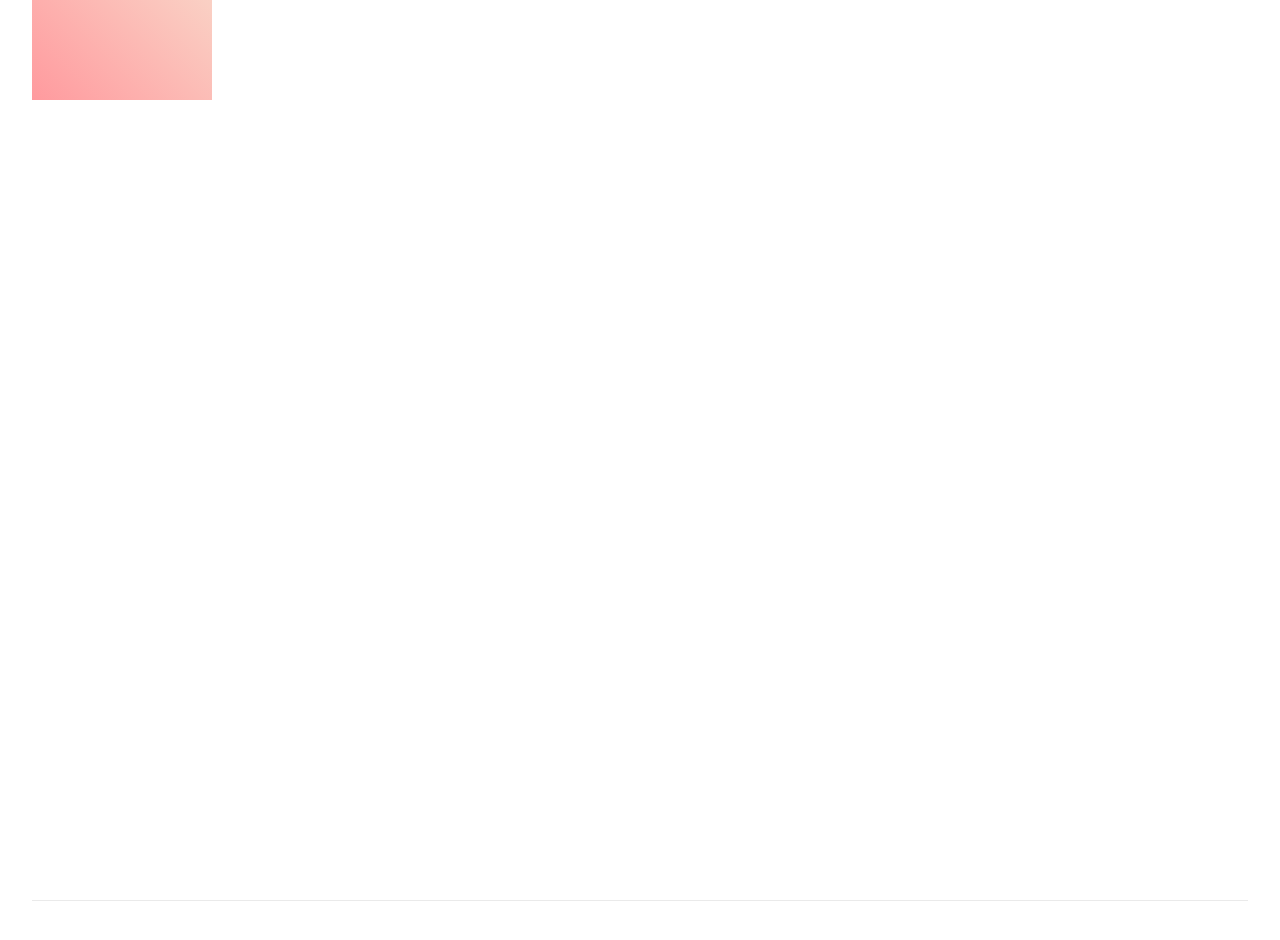
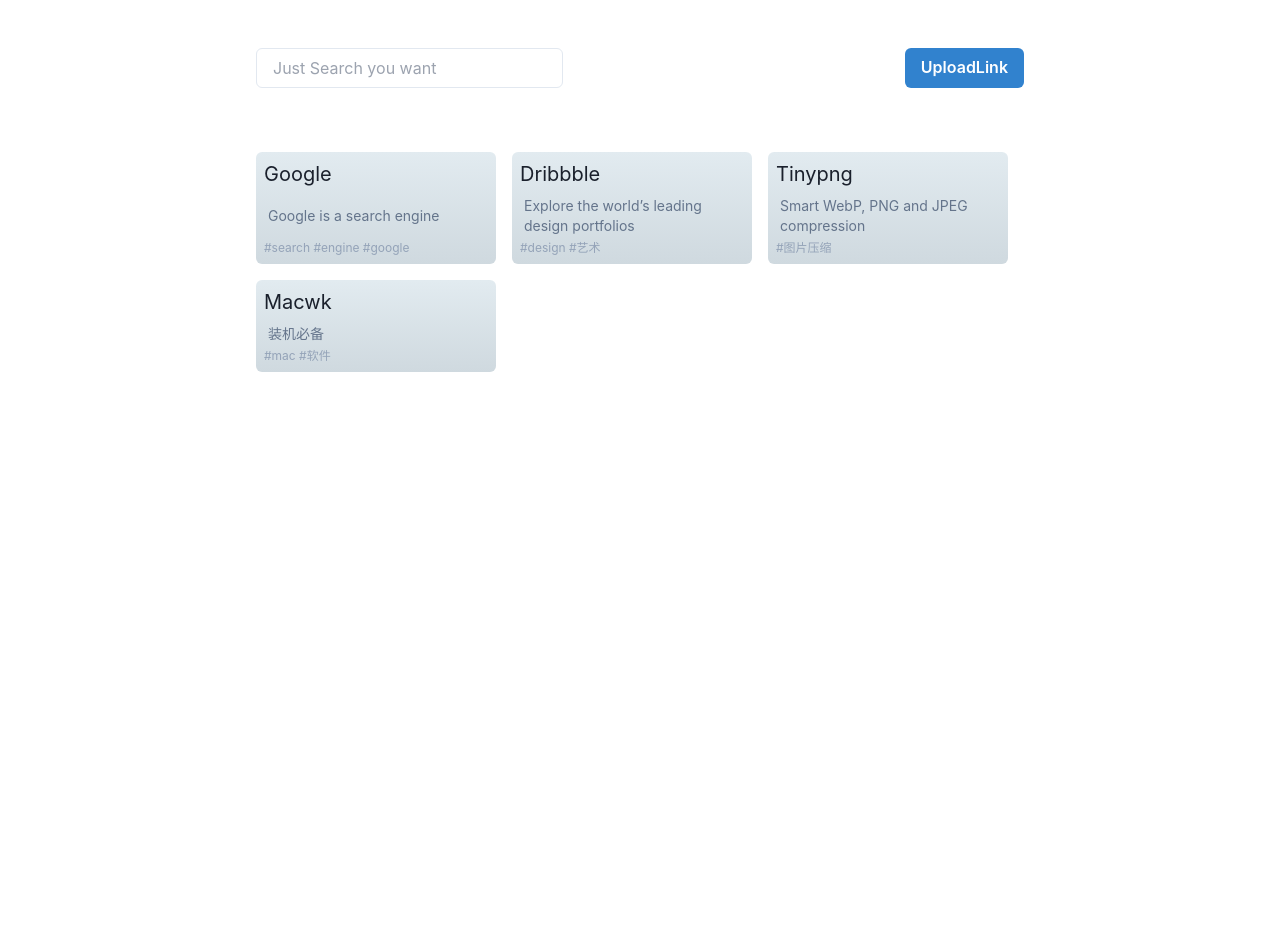
Before and after one commit to Yidoon/infinity-nav, a Next.js app: page / in a window 1280 px wide. Shown: the top 940 px of the page. After the commit the page ends 800 px from the top, so only its background shows below. Built offline with nearby package versions, Linux system fonts and the light colour scheme.

Commit message:
Add some nav item

```diff
--- a/components/NavCard/index.module.css
+++ b/components/NavCard/index.module.css
@@ -1,10 +1,14 @@
 .navCard {
-  height: 100px;
-  width: 180px;
-  background-image: linear-gradient(
-    45deg,
-    #ff9a9e 0%,
-    #fad0c4 99%,
-    #fad0c4 100%
-  );
+  width: 240px;
+  /* background-image: linear-gradient(120deg, #fdfbfb 0%, #ebedee 100%); */
+  background-image: linear-gradient(to top, #cfd9df 0%, #e2ebf0 100%);
+  /* background-image: linear-gradient(to top, #0ba360 0%, #3cba92 100%); */
+  /* background-image: linear-gradient(-225deg, #e3fdf5 0%, #ffe6fa 100%); */
 }
+.navCardDes {
+  overflow: hidden;
+  text-overflow: ellipsis;
+  display: -webkit-box;
+  -webkit-box-orient: vertical;
+  -webkit-line-clamp: 2;
+}
--- a/components/NavCard/index.tsx
+++ b/components/NavCard/index.tsx
@@ -1,6 +1,30 @@
-import React from "react";
+import React, { useMemo } from "react";
 import styles from "./index.module.css";
+import classnames from "classnames";
+import { NavItem } from "@/types/index";
 
-export default function NavCard() {
-  return <div className={styles.navCard}></div>;
+export default function NavCard(props: NavItem) {
+  const { name, description, tags, url } = props;
+
+  const _tags = useMemo(() => {
+    return tags.map((t) => `#${t}`).join(" ");
+  }, [tags]);
+
+  const _classNames = classnames(
+    "cursor-pointer flex flex-col justify-between p-2 rounded-md inline-block",
+    styles.navCard
+  );
+  const handleClick = () => {
+    window.open(url, "_blank");
+  };
+
+  return (
+    <div className={_classNames} onClick={handleClick}>
+      <div className="text-xl">{name}</div>
+      <div className="text-sm text-slate-500 mt-2 ml-1" title={description}>
+        {description}
+      </div>
+      <div className="text-xs text-slate-400 mt-1">{_tags}</div>
+    </div>
+  );
 }
--- /dev/null
+++ b/data.json
@@ -0,0 +1,28 @@
+{
+  "navs": [
+    {
+      "name": "Google",
+      "url": "https://www.google.com",
+      "description": "Google is a search engine",
+      "tags": ["search", "engine", "google"]
+    },
+    {
+      "name": "Dribbble",
+      "url": "https://dribbble.com/",
+      "description": "Explore the world’s leading design portfolios",
+      "tags": ["design", "艺术"]
+    },
+    {
+      "name": "Tinypng",
+      "url": "https://tinypng.com/",
+      "description": "Smart WebP, PNG and JPEG compression",
+      "tags": ["图片压缩"]
+    },
+    {
+      "name": "Macwk",
+      "url": "https://macwk.com/bibei",
+      "description": "装机必备",
+      "tags": ["mac", "软件"]
+    }
+  ]
+}
--- a/package.json
+++ b/package.json
@@ -9,6 +9,11 @@
     "lint": "next lint"
   },
   "dependencies": {
+    "@chakra-ui/input": "^2.0.2",
+    "@chakra-ui/react": "^2.2.1",
+    "@emotion/react": "^11.9.3",
+    "@emotion/styled": "^11.9.3",
+    "framer-motion": "^6.3.12",
     "next": "12.1.6",
     "react": "18.2.0",
     "react-dom": "18.2.0"
@@ -18,6 +23,7 @@
     "@types/react": "18.0.14",
     "@types/react-dom": "18.0.5",
     "autoprefixer": "^10.4.7",
+    "classnames": "^2.3.1",
     "eslint": "8.18.0",
     "eslint-config-next": "12.1.6",
     "postcss": "^8.4.14",
--- a/pages/_app.tsx
+++ b/pages/_app.tsx
@@ -1,8 +1,13 @@
-import '../styles/globals.css'
-import type { AppProps } from 'next/app'
+import "../styles/globals.css";
+import type { AppProps } from "next/app";
+import { ChakraProvider } from "@chakra-ui/react";
 
 function MyApp({ Component, pageProps }: AppProps) {
-  return <Component {...pageProps} />
+  return (
+    <ChakraProvider>
+      <Component {...pageProps} />
+    </ChakraProvider>
+  );
 }
 
-export default MyApp
+export default MyApp;
--- a/pages/index.tsx
+++ b/pages/index.tsx
@@ -1,19 +1,69 @@
 import type { NextPage } from "next";
 import styles from "../styles/Home.module.css";
-import NavCard from "../components/NavCard";
+import NavCard from "@/components/NavCard";
+import fsPromises from "fs/promises";
+import path from "path";
+import { NavItem } from "@/types/index";
+import { Button, Input } from "@chakra-ui/react";
+import { useMemo, useState } from "react";
+interface Props {
+  navs: NavItem[];
+}
+const Home: NextPage<Props> = (props) => {
+  const { navs } = props;
+  const [searchKey, setSearchKey] = useState<string>("");
+  const _navs = useMemo(() => {
+    console.log(searchKey, "searchKey");
 
-const Home: NextPage = () => {
+    return navs.filter((item) => {
+      return (
+        item.name.indexOf(searchKey) > -1 ||
+        item.description.indexOf(searchKey) > -1 ||
+        item.tags.join("").indexOf(searchKey) > -1
+      );
+    });
+  }, [searchKey, navs]);
+
+  const els = _navs.map((nav, index) => {
+    return <NavCard {...nav} key={index} />;
+  });
+  const handleSearch = (e) => {
+    if (e.key === "Enter") {
+      setSearchKey(e.target.value);
+    }
+    e.preventDefault();
+  };
+  const renderHeader = () => {
+    return (
+      <div className="flex justify-between">
+        <div style={{ width: "40%" }}>
+          <Input placeholder="Just Search you want" onKeyUp={handleSearch} />
+        </div>
+        <div className="flex gap-x-4">
+          <Button colorScheme="blue">UploadLink</Button>
+        </div>
+      </div>
+    );
+  };
+
+  const renderNavs = () => {
+    return <div className="flex mt-16 gap-x-4 flex-wrap gap-y-4">{els}</div>;
+  };
   return (
     <div className={styles.container}>
-      <header>
-        <NavCard />
-      </header>
-
-      <main className={styles.main}></main>
-
-      <footer className={styles.footer}></footer>
+      {renderHeader()}
+      {renderNavs()}
     </div>
   );
 };
 
 export default Home;
+
+export async function getStaticProps() {
+  const filePath = path.join(process.cwd(), "data.json");
+  const jsonData = await fsPromises.readFile(filePath);
+  const objectData = JSON.parse(jsonData.toString());
+  return {
+    props: objectData,
+  };
+}
--- a/styles/Home.module.css
+++ b/styles/Home.module.css
@@ -1,116 +1,8 @@
 .container {
-  padding: 0 2rem;
-}
-
-.main {
-  min-height: 100vh;
-  padding: 4rem 0;
-  flex: 1;
+  width: 60%;
+  margin: 3rem auto;
   display: flex;
   flex-direction: column;
-  justify-content: center;
-  align-items: center;
+  flex-wrap: wrap;
+  /* align-items: center; */
 }
-
-.footer {
-  display: flex;
-  flex: 1;
-  padding: 2rem 0;
-  border-top: 1px solid #eaeaea;
-  justify-content: center;
-  align-items: center;
-}
-
-.footer a {
-  display: flex;
-  justify-content: center;
-  align-items: center;
-  flex-grow: 1;
-}
-
-.title a {
-  color: #0070f3;
-  text-decoration: none;
-}
-
-.title a:hover,
-.title a:focus,
-.title a:active {
-  text-decoration: underline;
-}
-
-.title {
-  margin: 0;
-  line-height: 1.15;
-  font-size: 4rem;
-}
-
-.title,
-.description {
-  text-align: center;
-}
-
-.description {
-  margin: 4rem 0;
-  line-height: 1.5;
-  font-size: 1.5rem;
-}
-
-.code {
-  background: #fafafa;
-  border-radius: 5px;
-  padding: 0.75rem;
-  font-size: 1.1rem;
-  font-family: Menlo, Monaco, Lucida Console, Liberation Mono, DejaVu Sans Mono,
-    Bitstream Vera Sans Mono, Courier New, monospace;
-}
-
-.grid {
-  display: flex;
-  align-items: center;
-  justify-content: center;
-  flex-wrap: wrap;
-  max-width: 800px;
-}
-
-.card {
-  margin: 1rem;
-  padding: 1.5rem;
-  text-align: left;
-  color: inherit;
-  text-decoration: none;
-  border: 1px solid #eaeaea;
-  border-radius: 10px;
-  transition: color 0.15s ease, border-color 0.15s ease;
-  max-width: 300px;
-}
-
-.card:hover,
-.card:focus,
-.card:active {
-  color: #0070f3;
-  border-color: #0070f3;
-}
-
-.card h2 {
-  margin: 0 0 1rem 0;
-  font-size: 1.5rem;
-}
-
-.card p {
-  margin: 0;
-  font-size: 1.25rem;
-  line-height: 1.5;
-}
-
-.logo {
-  height: 1em;
-  margin-left: 0.5rem;
-}
-
-@media (max-width: 600px) {
-  .grid {
-    width: 100%;
-    flex-direction: column;
-  }
-}
--- /dev/null
+++ b/types/index.ts
@@ -0,0 +1,6 @@
+export interface NavItem {
+  name: "string";
+  url: string;
+  description: string;
+  tags: string[];
+}
```
Also changed, not shown: tsconfig.json (+6 -1 lines), 2 other files (tests, documents, lock files or other folders).
